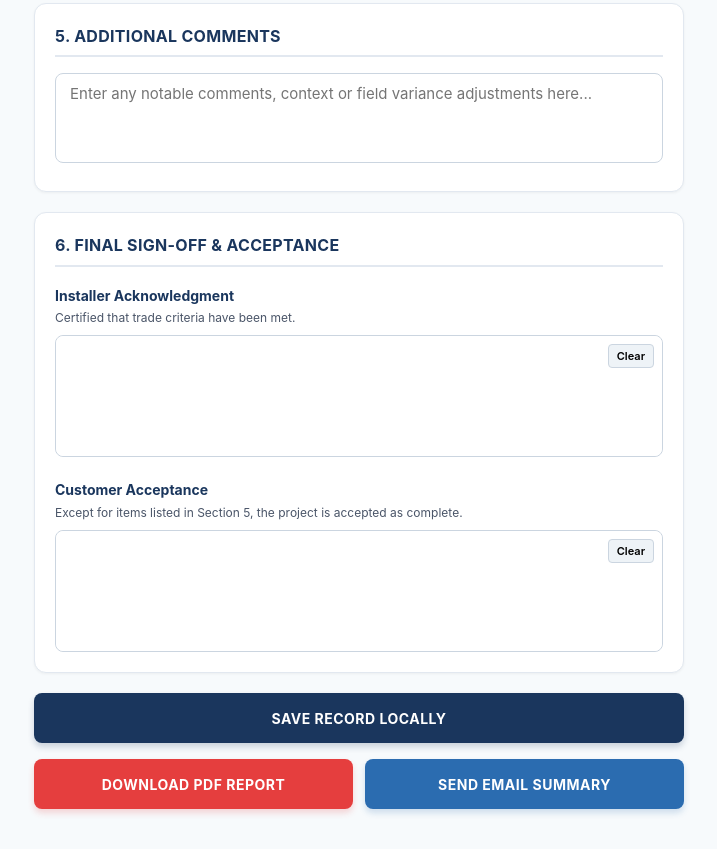
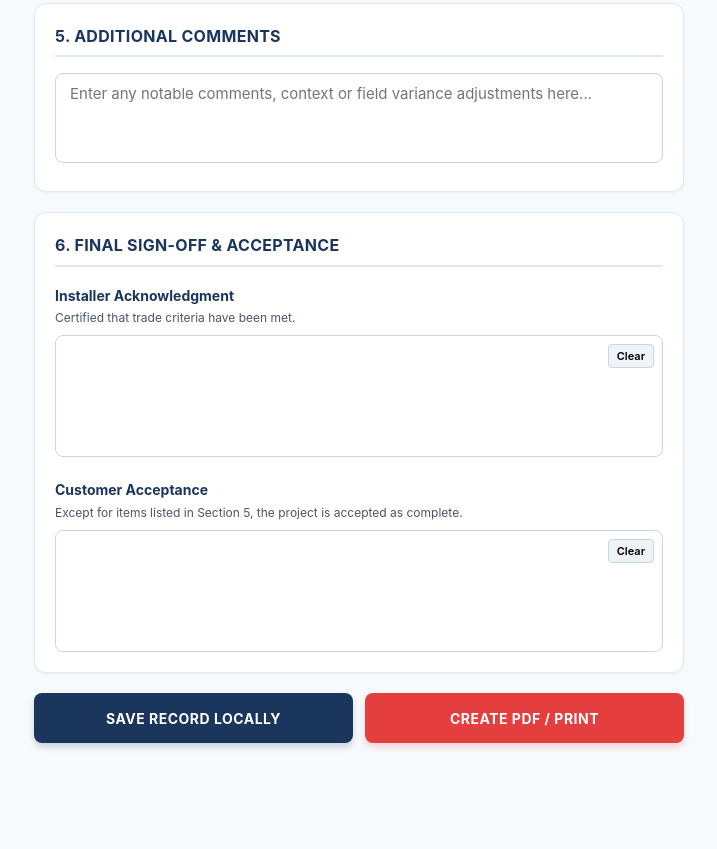
Before and after one commit to the1Geoff/Exclusivesignoff, a plain HTML site: page index.html in a window 1280 px wide. Shown: the part 2020-2869 px from the top of the page, without its empty margins (281-998 px from the left). After the commit the page ends 2803 px from the top, so only its background shows below. Drawn offline with Linux system fonts and the light colour scheme.

Commit message:
Update index.html

```diff
--- a/index.html
+++ b/index.html
@@ -326,10 +326,8 @@
         }
 
         .btn-submit {
-            grid-column: span 2;
             background: var(--primary);
             color: white;
-            margin-bottom: 4px;
             box-shadow: 0 4px 6px rgba(26, 54, 93, 0.2);
         }
         .btn-submit:hover { background: #10223b; }
@@ -340,13 +338,6 @@
             box-shadow: 0 4px 6px rgba(229, 62, 62, 0.2);
         }
         .btn-pdf:hover { background: #9b2c2c; }
-
-        .btn-email {
-            background: #2b6cb0;
-            color: white;
-            box-shadow: 0 4px 6px rgba(43, 108, 176, 0.2);
-        }
-        .btn-email:hover { background: #1d4ed8; }
 
         .saved-badge {
             background: #c6f6d5;
@@ -531,8 +522,7 @@
 
         <div class="action-grid">
             <button type="submit" class="btn-base btn-submit">Save Record Locally</button>
-            <button type="button" class="btn-base btn-pdf" onclick="window.print()">Download PDF Report</button>
-            <button type="button" class="btn-base btn-email" onclick="composeEmail()">Send Email Summary</button>
+            <button type="button" class="btn-base btn-pdf" onclick="window.print()">Create PDF / Print</button>
         </div>
     </form>
 </div>
@@ -594,7 +584,6 @@
             return { x: clientX - canvasRect.left, y: clientY - canvasRect.top };
         }
 
-        // Fix drawing on touch screens by passing explicit configurations
         function startDrawing(e) {
             drawing = true;
             ctx.beginPath();
@@ -637,51 +626,6 @@
         document.getElementById('compDate').valueAsDate = new Date();
     });
 
-    function getEvalVal(name) {
-        const checked = document.querySelector(`input[name="${name}"]:checked`);
-        return checked ? checked.value : 'Not Rated';
-    }
-
-    function composeEmail() {
-        const name = document.getElementById('custName').value || 'N/A';
-        const job = document.getElementById('jobAddr').value || 'N/A';
-        const date = document.getElementById('compDate').value || 'N/A';
-        const inst = document.getElementById('installerName').value || 'N/A';
-        const comm = document.getElementById('comments').value || 'None';
-
-        let types = [];
-        document.querySelectorAll('input[name="fType"]:checked').forEach(cb => types.push(cb.value));
-        const fSummary = types.length > 0 ? types.join(', ') : 'None Selected';
-
-        const subject = encodeURIComponent(`Exclusive Floors Installation Sign-Off - ${job}`);
-
-        let bodyString = `EXCLUSIVE FLOORS - INSTALLATION SIGN-OFF COMPLIANCE SUMMARY\\n`;
-        bodyString += `=========================================================\\n\\n`;
-        bodyString += `Customer Name: ${name}\\n`;
-        bodyString += `Job Address - Job#: ${job}\\n`;
-        bodyString += `Completion Date: ${date}\\n`;
-        bodyString += `Lead Installer: ${inst}\\n`;
-        bodyString += `Material Type Profiles: ${fSummary}\\n\\n`;
-        bodyString += `INSTALLATION AUDIT SCORES:\\n`;
-        bodyString += `- Punctuality & Communication: ${getEvalVal('m1')}\\n`;
-        bodyString += `- Site Care & Cleanliness: ${getEvalVal('m2')}\\n`;
-        bodyString += `- Workmanship Quality: ${getEvalVal('m3')}\\n`;
-        bodyString += `- Professionalism: ${getEvalVal('m4')}\\n\\n`;
-        bodyString += `WALKTHROUGH VERIFICATION STATUS:\\n`;
-        bodyString += `- Visual Inspection Track: Passed\\n`;
-        bodyString += `- Transitions & Trim Finish: Passed\\n`;
-        bodyString += `- Doors & Clearance Verification: Passed\\n`;
-        bodyString += `- Site Substrate Clean-up Operations: Passed\\n\\n`;
-        bodyString += `FIELD PHOTO SUMMARY:\\n`;
-        bodyString += `- Total Audit Images Captured in Session: ${loadedPhotosCount} file(s)\\n\\n`;
-        bodyString += `ADDITIONAL COMMENTS & DISPENSATIONS:\\n`;
-        bodyString += `${comm}\\n\\n`;
-        bodyString += `*Signatures matched and logged securely inside local database terminal.*\\n`;
-
-        const body = encodeURIComponent(bodyString);
-        window.location.href = `mailto:?subject=${subject}&body=${body}`;
-    }
-
     document.getElementById('signoffForm').addEventListener('submit', function(e) {
         e.preventDefault();
 
```
